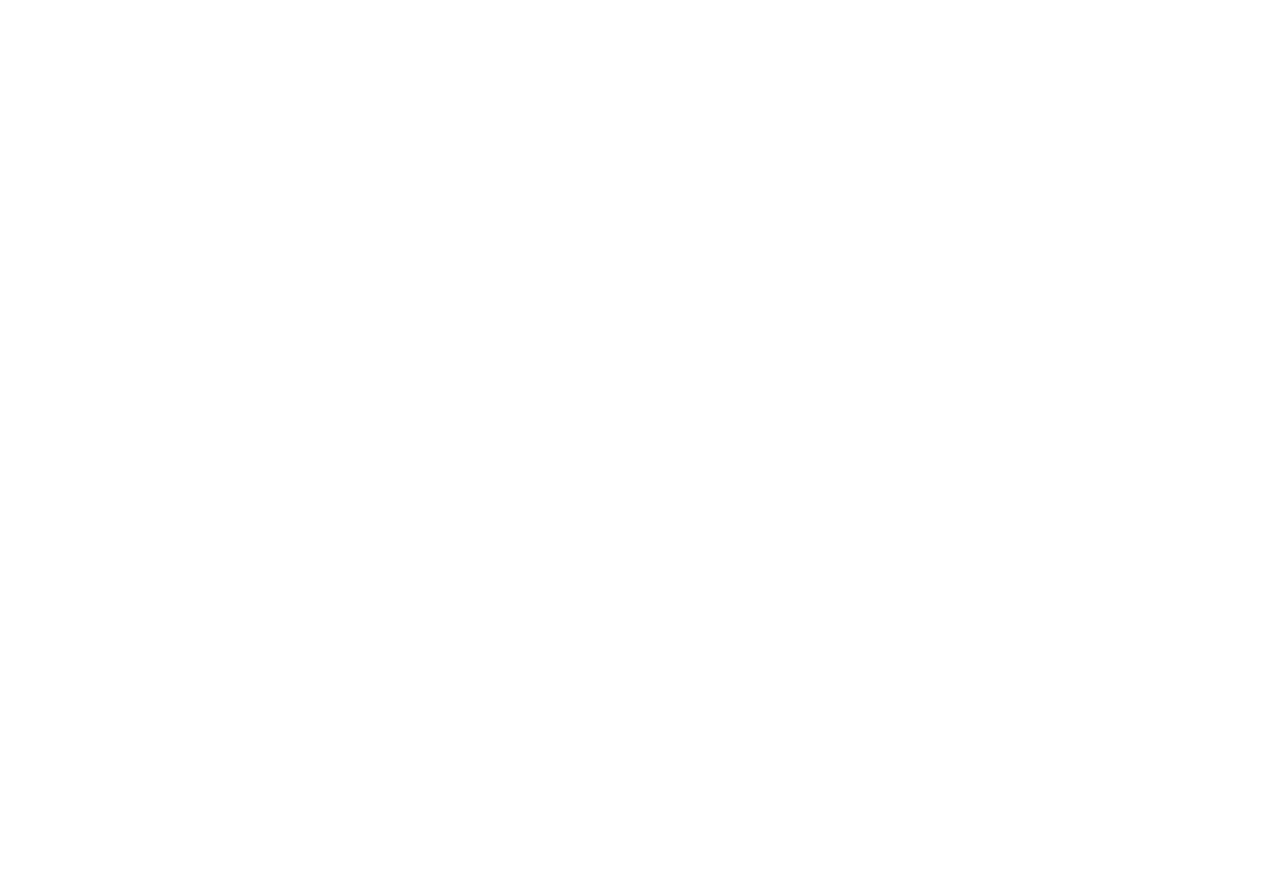
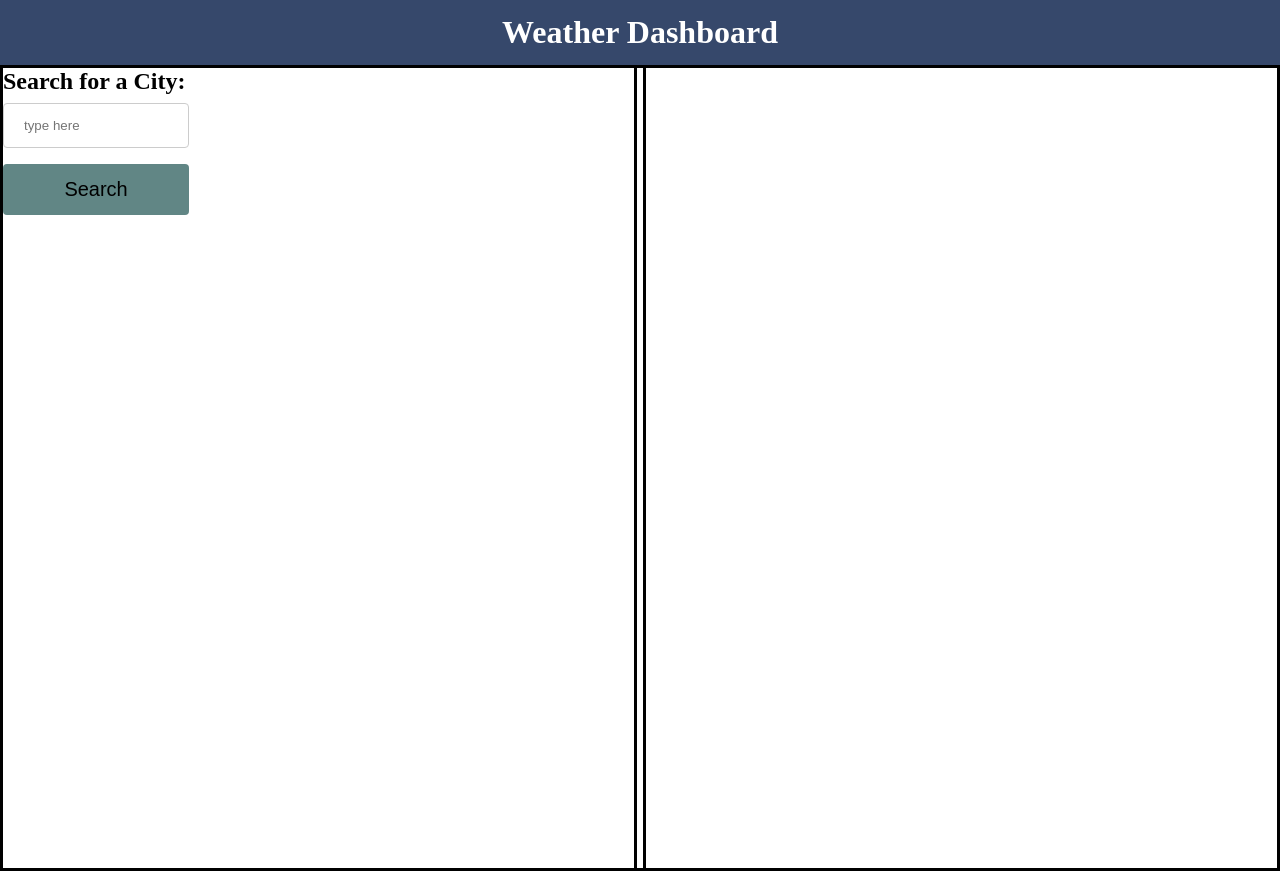
Before and after one commit to hweltzien/weather-dashboard, a plain HTML site: page index.html in a window 1280 px wide. Before the commit the page ends 800 px from the top, so only its background shows below. Drawn offline with Linux system fonts and the light colour scheme.

Commit message:
working version of JS

```diff
--- a/assets/css/style.css
+++ b/assets/css/style.css
@@ -0,0 +1,75 @@
+:root {
+    --pale-yellow: #fefbd8;
+    --aquamarine: #618685;
+    --dark-blue: #36486b;
+    --purple-blue: #4040a1;
+}
+
+* {
+    padding: 0;
+    margin: 0;
+
+}
+
+h1 {
+    background-color: #36486b;
+    text-align: center;
+    color: white;
+    padding: 14px 20px;
+}
+
+/*Split the screen in half */
+.split {
+    height: 100%;
+    width: 50%;
+    position: fixed;
+    z-index: 1;
+    /* padding-top: 1000px; */
+    display: flex;
+    position: absolute;
+    border: solid;
+  }
+
+
+  .left {
+    left: 0;
+
+    display: flex;
+    word-break: break-word;
+  }
+
+  /* Control the right side */
+  .right {
+      right: 0;
+
+      display: flex;
+      word-break: break-word;
+    }
+
+   .input {
+    width: 85%;
+    padding: 14px 20px;
+    margin: 8px 0;
+    display: inline-block;
+    border: 1px solid #ccc;
+    border-radius: 4px;
+    box-sizing: border-box;
+
+   }
+
+   .btn {
+    width: 85%;
+    background-color: #618685;
+    color: black;
+    padding: 14px 20px;
+    margin: 8px 0;
+    border: none;
+    border-radius: 4px;
+    cursor: pointer;
+    font-size: 20px;
+   }
+
+   .btn:hover {
+    background-color: #fefbd8;
+
+   }
--- a/assets/js/script.js
+++ b/assets/js/script.js
@@ -0,0 +1,39 @@
+
+const searchFormEl = document.querySelector('#search-form');
+
+function handleSearchFormSubmit(event) {
+    event.preventDefault();
+    const searchInputVal = document.querySelector('#search-input').value;
+        if(!searchInputVal) {
+            console.error('Please enter a city name.');
+            return;
+        }
+    const queryString = `./search-results.html?q=${searchInputVal}`;
+    location.assign(queryString);
+}
+
+searchFormEl.addEventListener('submit', handleSearchFormSubmit);
+
+function weather () {
+    let cityName = document.getElementById("search-input").value
+    let geoUrl = `http://api.openweathermap.org/geo/1.0/direct?q=${cityName}&limit=1&appid=c3e368d857c35c5a4b82b3d376f7b5f0`;
+    console.log(cityName)
+    fetch(geoUrl)
+.then(function(response){
+    console.log(response)
+    return response.json();
+})
+.then(function (data){
+    console.log(data)
+})
+//make another API call, 1. grab lat and lon data out of response from first API call, 2. feed it into the second API call in the same way we did the first call
+}
+document.getElementById("searchBtn").addEventListener("click", function(event){
+event.preventDefault()
+
+weather()
+})
+// api.openweathermap.org/data/2.5/forecast?lat={lat}&lon={lon}&appid={API key}
+
+
+//create autocomplete form
--- a/index.html
+++ b/index.html
@@ -10,6 +10,25 @@
 </head>
 
 <body>
+  <header>
+    <h1>Weather Dashboard</h1>
+
+  </header>
+  <div class="parent-container">
+  <div class="split left">
+    <!-- <form autocomplete="off" action="/action_page.php"> -->
+      <form id="search-form">
+      <h2>Search for a City:</h2>
+      <!-- <div class="autocomplete" style="width:300px;"></div> -->
+      <input id= "search-input" class="input" type="text" placeholder="type here"><br>
+
+      <button id="searchBtn" class="btn">Search</button>
+    </form>
+  </div>
+  <div class="split right">
+    <article id="dynamicPosts"></article>
+  </div>
+  </div>
 <script src="./assets/js/script.js"></script>
 </body>
 
```
Also changed, not shown: assets/images/cloud.jpg (added), assets/images/sun.jpg (added).
